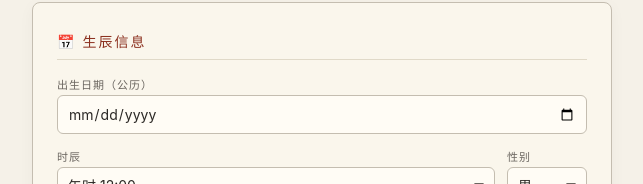
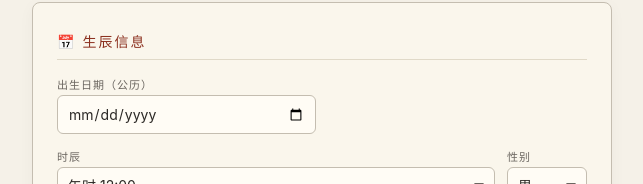
Before and after one commit to MarshaveYang/bazi-ziwei-web, a website: page index.html in a window 1280 px wide. Shown: the part 133-317 px from the top of the page, without its empty margins (318-961 px from the left). Drawn offline with Linux system fonts and the light colour scheme.

Commit message:
Add files via upload

```diff
--- a/index.html
+++ b/index.html
@@ -67,10 +67,11 @@
     <div class="card-title">📅 生辰信息</div>
     <form id="chartForm" onsubmit="return submitForm()">
       <div class="form-row">
-        <div class="form-group" style="flex:1">
+        <div class="form-group">
           <label>出生日期（公历）</label>
           <input type="date" id="birthDate" required>
         </div>
+        <div class="form-group" aria-hidden="true"></div>
       </div>
       <div class="form-row">
         <div class="form-group">
```
